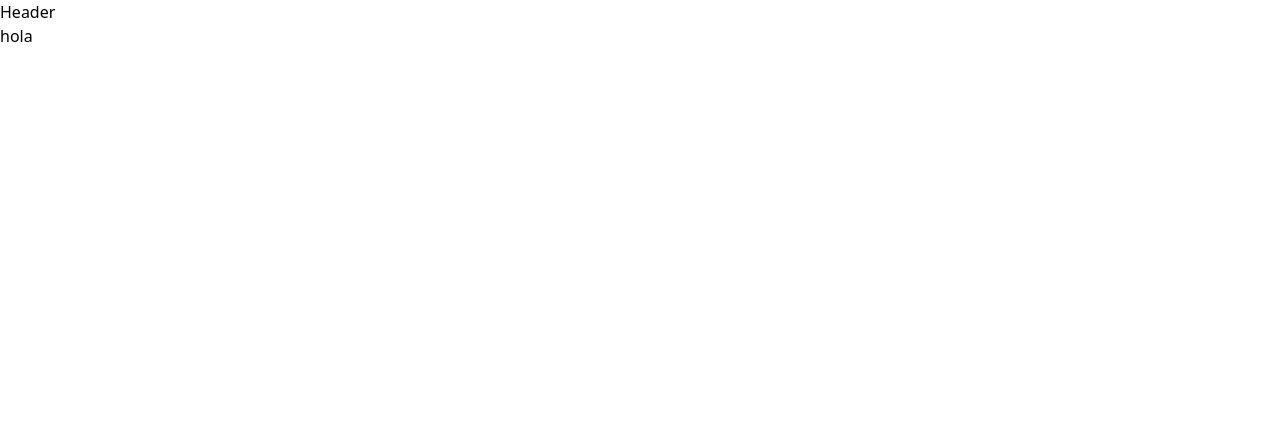
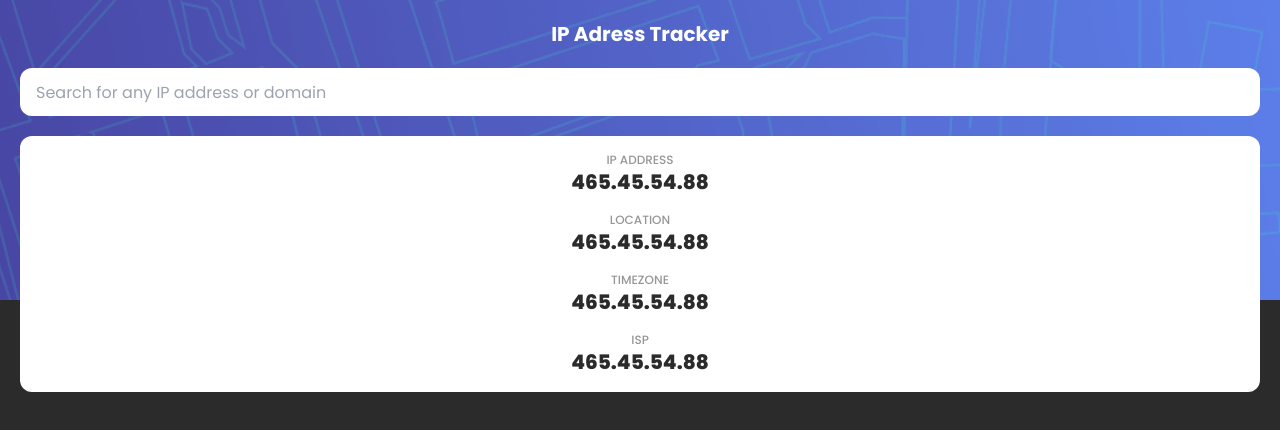
Before and after one commit to CristopherVA/ip-adress-tracker, a Next.js app: page / in a window 1280 px wide. Shown: the top 430 px of the page. Built offline with nearby package versions, Linux system fonts and the light colour scheme.

Commit message:
[+] header added [+] search

```diff
--- /dev/null
+++ b/components/CardData.js
@@ -0,0 +1,29 @@
+import React from 'react'
+
+function CardData() {
+   return (
+      <div className='bg-light w-full h-64 py-4 rounded-xl relative -bottom-5 px-4 flex flex-col justify-between'>
+         <div>
+            <p className='font-medium text-xs  text-dark-gray text-center'>IP ADDRESS</p>
+            <p className='text-center font-extrabold  text-very-dark-gray text-xl '>465.45.54.88</p>
+         </div>
+
+         <div>
+            <p className='font-medium text-xs  text-dark-gray text-center'>LOCATION</p>
+            <p className='text-center font-extrabold  text-very-dark-gray text-xl '>465.45.54.88</p>
+         </div>
+
+         <div>
+            <p className='font-medium text-xs  text-dark-gray text-center'>TIMEZONE</p>
+            <p className='text-center font-extrabold  text-very-dark-gray text-xl '>465.45.54.88</p>
+         </div>
+
+         <div>
+            <p className='font-medium text-xs   text-dark-gray text-center'>ISP</p>
+            <p className='text-center font-extrabold  text-very-dark-gray text-xl '>465.45.54.88</p>
+         </div>
+      </div>
+   )
+}
+
+export default CardData
--- a/components/Header.js
+++ b/components/Header.js
@@ -1,8 +1,20 @@
 import React from 'react'
+import CardData from './CardData'
+import Search from './Search'
 
 function Header() {
   return (
-    <div>Header</div>
+    <div
+      className="header"
+    >
+
+      <h1 className="text-center text-light text-xl py-5 font-bold">IP Adress Tracker</h1>
+
+      <div className='px-5'>
+        <Search />
+        <CardData />
+      </div>
+    </div>
   )
 }
 
--- a/components/Search.js
+++ b/components/Search.js
@@ -2,7 +2,17 @@ import React from 'react'
 
 function Search() {
   return (
-    <div>Search</div>
+    <div
+      className='w-full h-12 rounded-lg  '
+    >
+
+      <input
+        className='w-full h-full rounded-xl outline-none border-none px-4 '
+        type="text"
+        name="search"
+        placeholder='Search for any IP address or domain'
+      />
+    </div>
   )
 }
 
--- a/components/layout/Layout.js
+++ b/components/layout/Layout.js
@@ -1,11 +1,9 @@
-import Head from 'next/head'
 import React from 'react'
-import Header from '../Header'
+
 
 export default function Layout({children}) {
   return (
-    <div className='bg-black'>
-      <Header />
+    <div>
       {children}
     </div>
   )
--- a/pages/_app.js
+++ b/pages/_app.js
@@ -1,4 +1,3 @@
-import Head from 'next/head'
 import { Provider } from 'react-redux'
 import store from '../redux/store'
 import '../styles/globals.css'
@@ -6,14 +5,8 @@ import '../styles/globals.css'
 function MyApp({ Component, pageProps }) {
   return (
     <Provider store={store}>
-      <>
-        <Head>
-          <title>IP-ADRESS-TRACKER</title>
-        </Head>
-        <Component {...pageProps} />
-      </>
+      <Component {...pageProps} />
     </Provider>
   )
 }
-
 export default MyApp
--- a/pages/_document.js
+++ b/pages/_document.js
@@ -4,11 +4,9 @@ export default function Document() {
    return (
       <Html>
          <Head>
-            <link rel="preconnect" href="https://fonts.googleapis.com" />
-            <link rel="preconnect" href="https://fonts.gstatic.com" crossOrigin="true" />
             <link href="https://fonts.googleapis.com/css2?family=Barlow+Semi+Condensed:wght@600;700&family=Nunito+Sans:wght@200;300;400;600;700;800;900&family=Poppins:wght@200;300;400;500;600;700;800;900&display=swap" rel="stylesheet" />
          </Head>
-         <body>
+         <body className='bg-very-dark-gray'>
             <Main />
             <NextScript />
          </body>
--- a/pages/index.js
+++ b/pages/index.js
@@ -1,10 +1,11 @@
+import Header from "../components/Header";
 import Layout from "../components/layout/Layout";
 
 export default function Home() {
   return (
     <>
         <Layout>
-          hola
+          <Header />
         </Layout>
     </>
   )
--- /dev/null
+++ b/postcss.config.js
@@ -0,0 +1,6 @@
+module.exports = {
+  plugins: {
+    tailwindcss: {},
+    autoprefixer: {},
+  },
+}
--- a/styles/globals.css
+++ b/styles/globals.css
@@ -1,3 +1,20 @@
+
 @tailwind base;
 @tailwind components;
 @tailwind utilities;
+
+@layer base {
+   @import url('https://fonts.googleapis.com/css2?family=Barlow+Semi+Condensed:wght@600;700&family=Nunito+Sans:wght@200;300;400;600;700;800;900&family=Poppins:wght@200;300;400;500;600;700;800;900&display=swap');
+
+   html {
+      font-family: 'Poppins', sans-serif;
+   }
+
+ }
+.header {
+   background-image: url(../public/images/pattern-bg.png);
+   background-repeat: no-repeat;
+   background-size: cover;
+   background-position: center;
+   height: 300px;
+}
--- a/tailwind.config.js
+++ b/tailwind.config.js
@@ -3,11 +3,20 @@ module.exports = {
   content: [
     "./pages/**/*.{js,ts,jsx,tsx}",
     "./components/**/*.{js,ts,jsx,tsx}",
-  ],  theme: {
-    extend: {},
+  ],
+  theme: {
+    extend: {
+      backgroundImage: {
+        'bg-pattern': "url('./public/images/pattern-bg.png')",
+      }
+    },
     colors: {
       'very-dark-gray': '#2b2b2b',
-      'dark-gray': '#969696'
+      'dark-gray': '#969696',
+      'light': '#ffffff'
+    },
+    fontFamily: {
+
     }
   },
   plugins: [],
```
Also changed, not shown: 1 other file (tests, documents, lock files or other folders).
